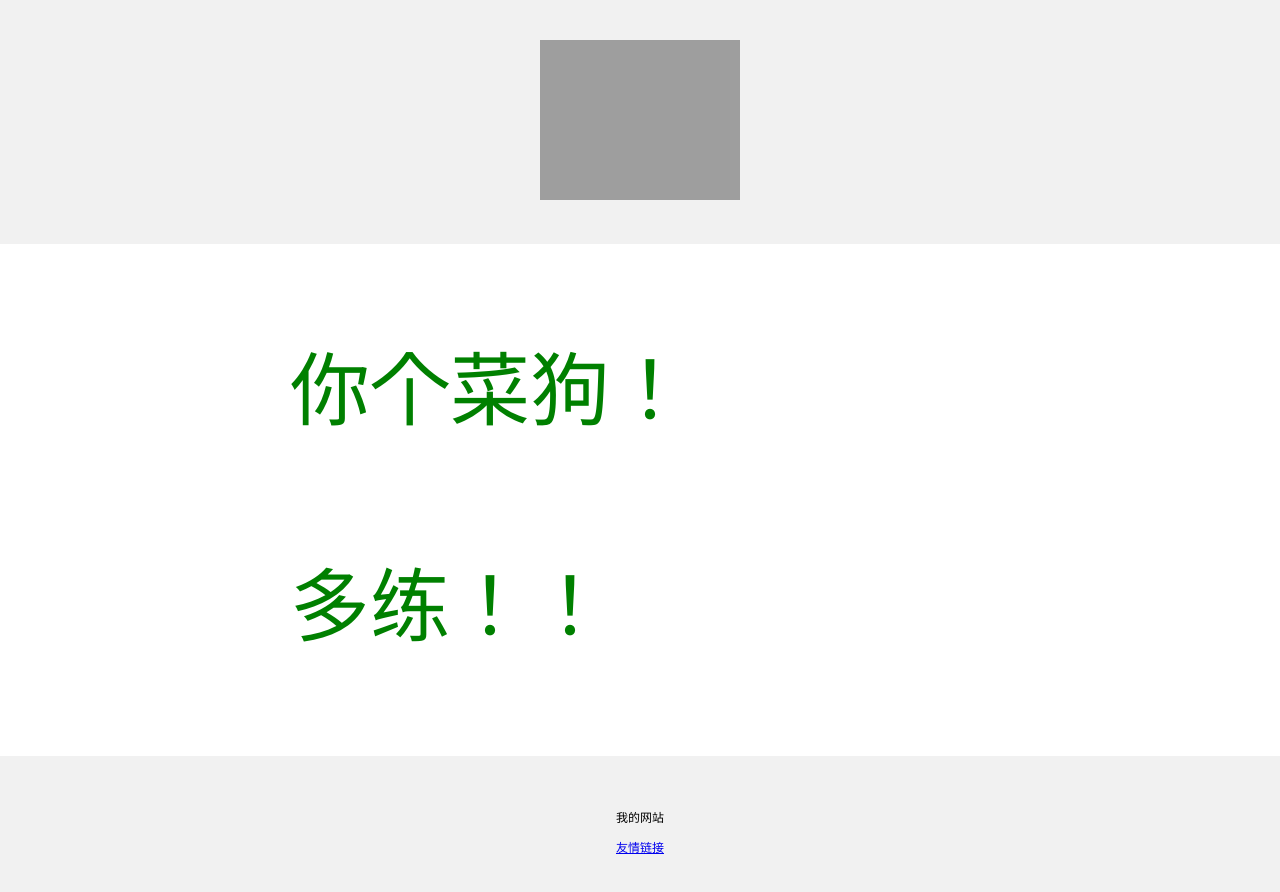
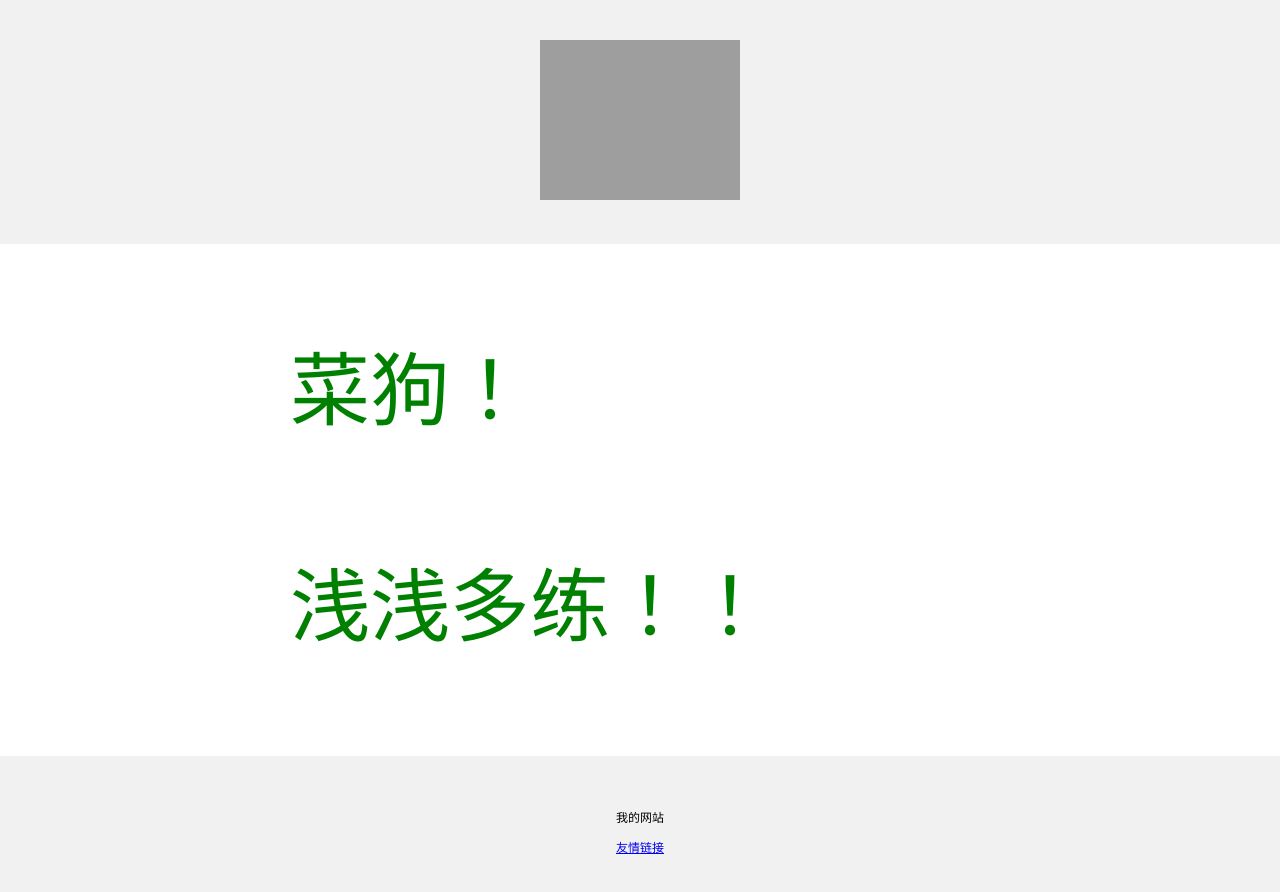
Before and after one commit to N-nann/index, a plain HTML site: page index.html in a window 1280 px wide. Drawn offline with Linux system fonts and the light colour scheme; grey boxes are pictures that could not be loaded.

Commit message:
Update index.html

```diff
--- a/index.html
+++ b/index.html
@@ -25,8 +25,8 @@
 		font-size: 80px;
         color: green;
         ">
-            <p>你个菜狗！</p>
-            <p>多练！！</p>
+            <p>菜狗！</p>
+            <p>浅浅多练！！</p>
         </div>  <!-- 第二个盒子 -->
         <div style="
         background-color: #f1f1f1;
```
